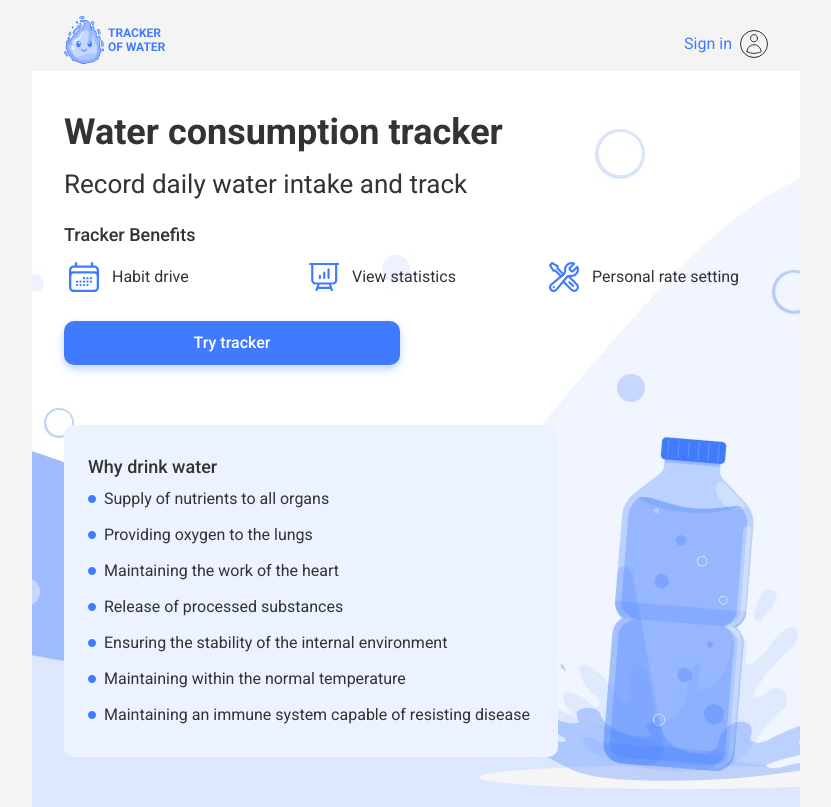
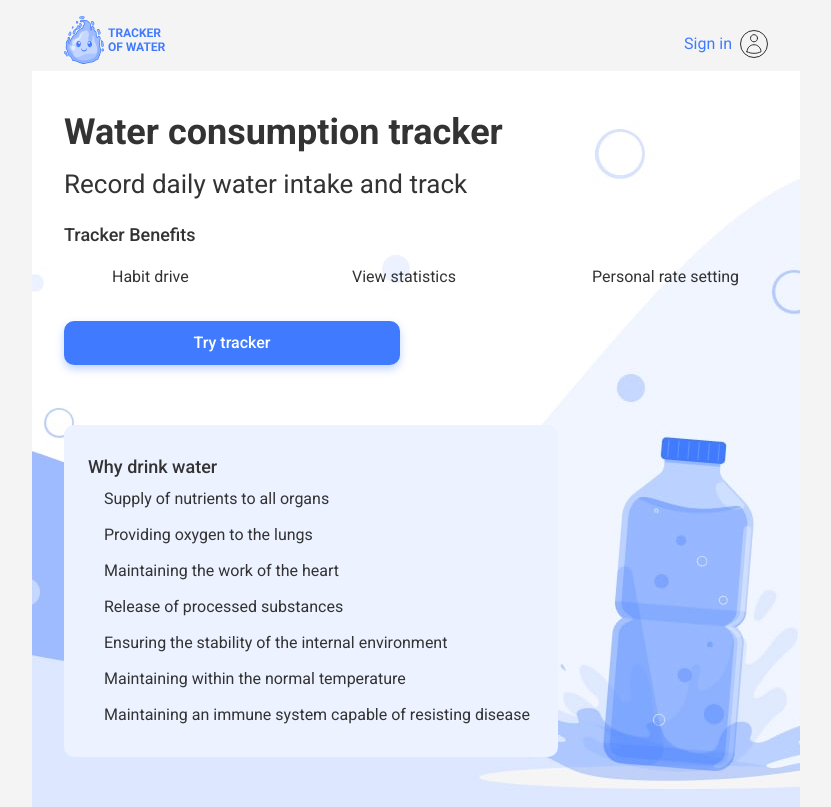
Before and after one commit to illusion4044/DaVinciProject, a React (Vite) app: page /welcome in a window 1280 px wide. Shown: the whole page, without its empty margins (224-1055 px from the left). Built offline with nearby package versions, Linux system fonts and the light colour scheme.

Commit message:
svg icons update

```diff
--- a/src/components/AddWaterModal/AddWaterModal.jsx
+++ b/src/components/AddWaterModal/AddWaterModal.jsx
@@ -13,6 +13,11 @@ import {
 import css from './AddWaterModal.module.css';
 import dayjs from 'dayjs';
 import { setSelectedTime } from '../../redux/water/slice.js';
+import sprite from "../../img/icons.svg"
+console.log(sprite)
+
+
+
 
 const formatTimeMinutes = time => {
   const [h, m] = time.split(':');
@@ -193,16 +198,16 @@ export default function AddWaterModal({ onClose }) {
           <div className={css.buttonContainer}>
             <button className={css.minus} onClick={handleDecrement}>
               <svg className={css.svgMinus}>
-                <use href="src/img/icons.svg#icon-minus-small"></use>
+                <use href={`${sprite}#icon-minus-small`}></use>
               </svg>
             </button>
             <span className={css.span}>{count} ml</span>
             <button className={css.plus} onClick={handleIncrement}>
               <svg className={css.svgPlus}>
-                <use href="src/img/icons.svg#icon-minus-small"></use>
+                <use href={`${sprite}#icon-minus-small`}></use>
               </svg>
               <svg className={css.svgPlusSecond}>
-                <use href="src/img/icons.svg#icon-minus-small"></use>
+                <use href={`${sprite}#icon-minus-small`}></use>
               </svg>
             </button>
           </div>
--- a/src/components/MonthStatsTable/MonthStatsTable.jsx
+++ b/src/components/MonthStatsTable/MonthStatsTable.jsx
@@ -3,6 +3,9 @@ import { useSelector, useDispatch } from 'react-redux';
 import { fetchMonthlyPortionsThunk } from '../../redux/water/operations';
 import styles from './MonthStatsTable.module.css';
 import DaysGeneralStats from '../DaysGeneralStats/DaysGeneralStats';
+
+import sprite from "../../img/icons.svg"
+console.log(sprite)
 
 
 const MonthStatsTable = () => {
@@ -98,7 +101,7 @@ const MonthStatsTable = () => {
             onClick={() => handleMonthChange('prev')}
             disabled={selectedMonth === 0}
           >
-            <use href="../../../public/icons.svg#icon-right"></use>
+            <use href={`${sprite}#icon-right`}></use>
           </svg>
           <span>
             {months[selectedMonth]} {currentYear}
@@ -106,7 +109,7 @@ const MonthStatsTable = () => {
           {selectedMonth < currentDate.getMonth() && (
             <button onClick={() => handleMonthChange('next')}>
               <svg className={styles.svg}>
-                <use href='../../../public/icons.svg#icon-left'></use>
+                <use href={`${sprite}#icon-left`}></use>
               </svg>
             </button>
           )}
--- a/src/components/SettingModal/SettingModal.jsx
+++ b/src/components/SettingModal/SettingModal.jsx
@@ -9,6 +9,9 @@ import css from './SettingModal.module.css';
 import userImage from '../../img/settingModalImg/userPhoto1x.jpg';
 import { updateUserInfo, uploadUserPhoto } from '../../redux/users/operations';
 import Loader from '../../components/Loader/Loader';
+
+import sprite from "../../img/icons.svg"
+console.log(sprite)
 
 const UserSchema = Yup.object().shape({
   gender: Yup.string().required('Please select your gender'),
@@ -106,7 +109,7 @@ export default function SettingModal({ closeModal }) {
           <p className={css.modalHeading}>Settings</p>
           <button type="button" className={css.uploadBtn} onClick={closeModal}>
             <svg className={css.closeIcon} width="24" height="24">
-              <use href="/icons.svg#icon-x-mark"></use>
+              <use href={`${sprite}#icon-x-mark`}></use>
             </svg>
           </button>
         </div>
@@ -124,7 +127,7 @@ export default function SettingModal({ closeModal }) {
             onClick={() => document.getElementById('fileInput').click()}
           >
             <svg className={css.arrowUpTrayIcon} width="16" height="16">
-              <use href="/icons.svg#icon-arrow-up-tray"></use>
+              <use href={`${sprite}#icon-arrow-up-tray`}></use>
             </svg>
             <span className={css.uploadText}>Upload a photo</span>
           </button>
@@ -235,9 +238,7 @@ export default function SettingModal({ closeModal }) {
                         onClick={() => setShowPassword(prev => !prev)}
                       >
                         <use
-                          href={`/icons.svg#icon-eye${
-                            showPassword ? '' : '-slash'
-                          }`}
+                          href={`${sprite}#icon-eye${showPassword ? '' : '-slash'}`}
                         ></use>
                       </svg>
                     </div>
@@ -277,7 +278,7 @@ export default function SettingModal({ closeModal }) {
                         onClick={() => setShowNewPassword(prev => !prev)}
                       >
                         <use
-                          href={`/icons.svg#icon-eye${
+                          href={`${sprite}#icon-eye${
                             showNewPassword ? '' : '-slash'
                           }`}
                         ></use>
@@ -321,7 +322,7 @@ export default function SettingModal({ closeModal }) {
                         onClick={() => setShowRepeatNewPassword(prev => !prev)}
                       >
                         <use
-                          href={`/icons.svg#icon-eye${
+                          href={`${sprite}#icon-eye${
                             showRepeatNewPassword ? '' : '-slash'
                           }`}
                         ></use>
--- a/src/components/TodayListModal/TodayListModal.jsx
+++ b/src/components/TodayListModal/TodayListModal.jsx
@@ -12,6 +12,8 @@ import {
 } from '../../redux/water/operations.js';
 import css from './TodayListModal.module.css';
 import dayjs from 'dayjs';
+import sprite from "../../img/icons.svg"
+console.log(sprite)
 
 
 
@@ -158,7 +160,7 @@ export default function TodayListModal({ onClose, portion }) {
 
         <div className={css.waterContainer}>
           <svg className={css.svg}>
-            <use href="src/img/icons.svg#icon-Group-4"></use>
+            <use href={`${sprite}#icon-Group-4`}></use>
           </svg>
 
           <p className={css.amount}>
@@ -175,16 +177,16 @@ export default function TodayListModal({ onClose, portion }) {
           <div className={css.buttonContainer}>
             <button className={css.minus} onClick={handleDecrement}>
               <svg className={css.svgMinus}>
-                <use href="src/img/icons.svg#icon-minus-small"></use>
+                <use href={`${sprite}#icon-minus-small`}></use>
               </svg>
             </button>
             <span className={css.span}>{count} ml</span>
             <button className={css.plus} onClick={handleIncrement}>
               <svg className={css.svgPlus}>
-                <use href="src/img/icons.svg#icon-minus-small"></use>
+                <use href={`${sprite}#icon-minus-small`}></use>
               </svg>
               <svg className={css.svgPlusSecond}>
-                <use href="src/img/icons.svg#icon-minus-small"></use>
+                <use href={`${sprite}#icon-minus-small`}></use>
               </svg>
             </button>
           </div>
--- a/src/components/WaterСonsumptionTracker/WaterСonsumptionTracker.jsx
+++ b/src/components/WaterСonsumptionTracker/WaterСonsumptionTracker.jsx
@@ -1,5 +1,8 @@
 import css from './WaterСonsumptionTracker.module.css';
 import { useNavigate } from 'react-router-dom';
+
+import sprite from "../../img/icons.svg"
+console.log(sprite)
 
 const WaterСonsumptionTracker = () => {
   const navigate = useNavigate();
@@ -21,7 +24,7 @@ const WaterСonsumptionTracker = () => {
             <li className={css.iconText}>
               <svg className={css.icon}>
                 <use
-                  href="../../../public/welcomePage.svg#icon-calendar"
+                  href={`${sprite}#icon-calendar`}
                   className={css.iconSizeWrap}
                 />
               </svg>
@@ -30,7 +33,7 @@ const WaterСonsumptionTracker = () => {
             <li className={css.iconText}>
               <svg className={css.icon}>
                 <use
-                  href="../../../public/welcomePage.svg#icon-statistic"
+                  href={`${sprite}#icon-statistic`}
                   className={css.iconSizeWrap}
                 />
               </svg>
@@ -39,7 +42,7 @@ const WaterСonsumptionTracker = () => {
             <li className={css.iconText}>
               <svg className={css.icon}>
                 <use
-                  href="../../../public/welcomePage.svg#icon-settings"
+                  href={`${sprite}#icon-settings`}
                   className={css.iconSizeWrap}
                 />
               </svg>
--- a/src/components/WhyDrinkWater/WhyDrinkWater.jsx
+++ b/src/components/WhyDrinkWater/WhyDrinkWater.jsx
@@ -1,4 +1,6 @@
 import css from './WhyDrinkWater.module.css';
+import sprite from "../../img/icons.svg"
+console.log(sprite)
 
 const WhyDrinkWater = () => {
   return (
@@ -8,7 +10,7 @@ const WhyDrinkWater = () => {
         <ul className={css.list}>
           <li className={css.iconText}>
             <svg width="8" height="8" className={css.iconSvg}>
-              <use href="../../../public/icons.svg#icon-waterList" />
+              <use href={`${sprite}#icon-waterList`} />
             </svg>
             <p className={css.iconParagraph}>
               Supply of nutrients to all organs
@@ -16,14 +18,14 @@ const WhyDrinkWater = () => {
           </li>
           <li className={css.iconText}>
             <svg width="8" height="8" className={css.iconSvg}>
-              <use href="../../../public/icons.svg#icon-waterList" />
+              <use href={`${sprite}#icon-waterList`}/>
             </svg>
             <p className={css.iconParagraph}>Providing oxygen to the lungs</p>
           </li>
           <li className={css.iconTextMod}>
             <svg width="8" height="8" className={css.iconSvg}>
               <use
-                href="../../../public/icons.svg#icon-waterList"
+                href={`${sprite}#icon-waterList`}
                 className={css.iconSvg}
               />
             </svg>
@@ -33,13 +35,13 @@ const WhyDrinkWater = () => {
           </li>
           <li className={css.iconTextMod}>
             <svg width="8" height="8" className={css.iconSvg}>
-              <use href="../../../public/icons.svg#icon-waterList" />
+              <use href={`${sprite}#icon-waterList`} />
             </svg>
             <p className={css.iconParagraph}>Release of processed substances</p>
           </li>
           <li className={css.iconTextMod}>
             <svg width="8" height="8" className={css.iconSvg}>
-              <use href="../../../public/icons.svg#icon-waterList" />
+              <use href={`${sprite}#icon-waterList`} />
             </svg>
             <p className={css.iconParagraph}>
               Ensuring the stability of the internal environment
@@ -47,7 +49,7 @@ const WhyDrinkWater = () => {
           </li>
           <li className={css.iconTextMod}>
             <svg width="8" height="8" className={css.iconSvg}>
-              <use href="../../../public/icons.svg#icon-waterList" />
+              <use href={`${sprite}#icon-waterList`} />
             </svg>
             <p className={css.iconParagraph}>
               Maintaining within the normal temperature
@@ -55,7 +57,7 @@ const WhyDrinkWater = () => {
           </li>
           <li className={css.iconTextMod}>
             <svg width="8" height="8" className={css.iconSvg}>
-              <use href="../../../public/icons.svg#icon-waterList" />
+              <use href={`${sprite}#icon-waterList`} />
             </svg>
             <p className={css.iconParagraph}>
               Maintaining an immune system capable of resisting disease
```
